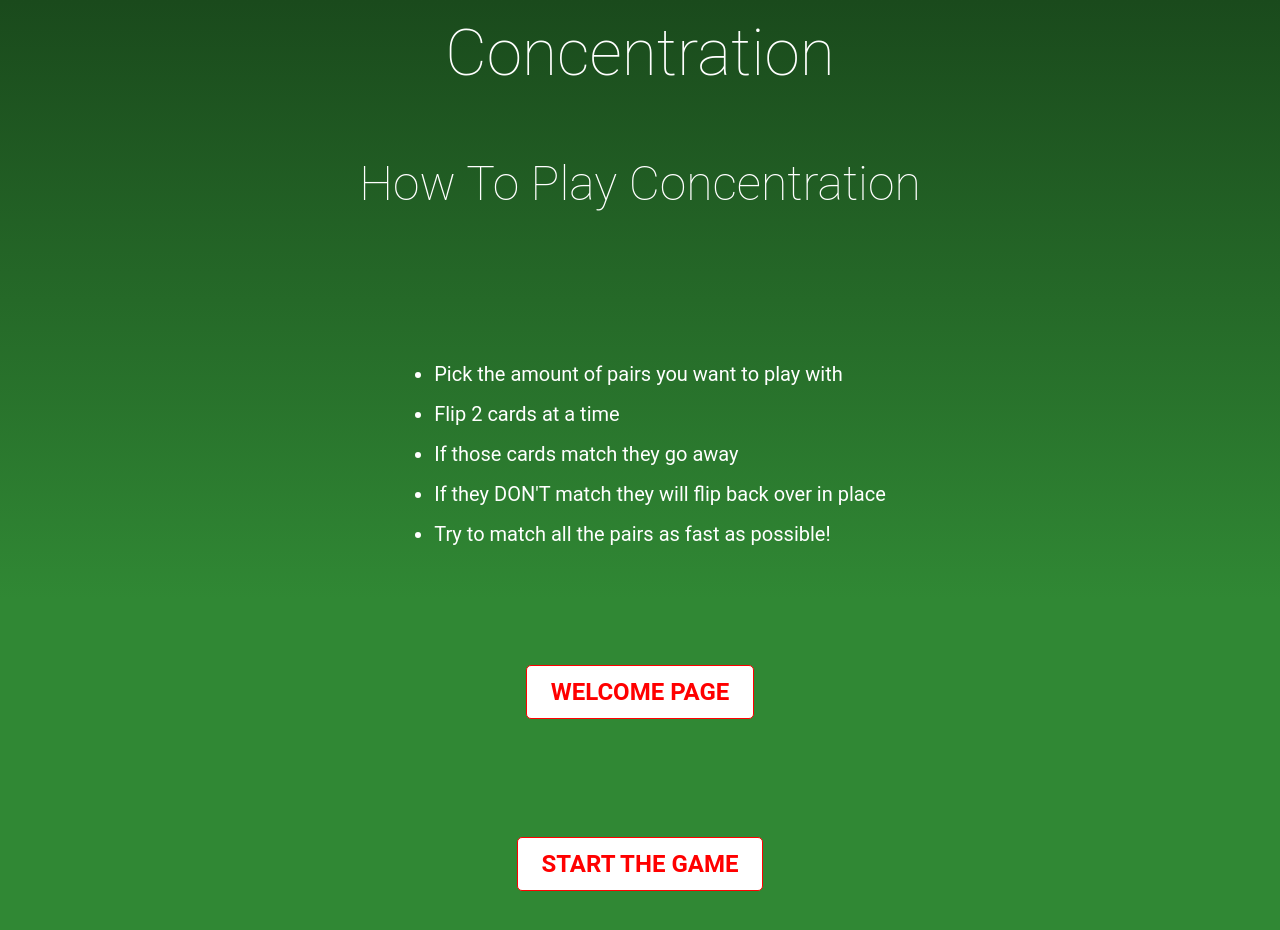
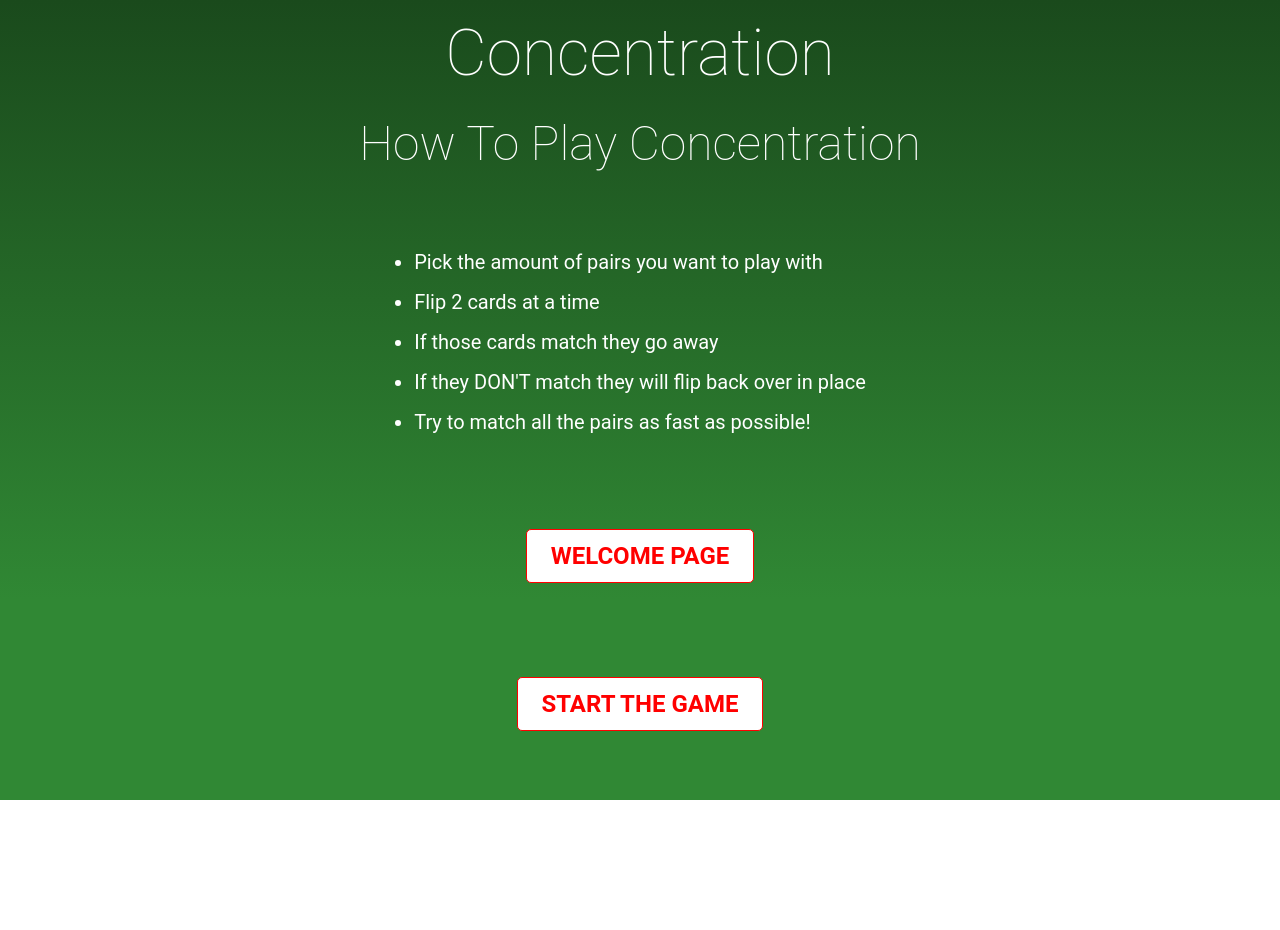
Before and after one commit to STLnick/concentration-game, a React (Create React App) app in the folder client/: page /howtoplay in a window 1280 px wide. Shown: the top 930 px of the page. After the commit the page ends 800 px from the top, so only its background shows below. Built offline with nearby package versions, Linux system fonts and the light colour scheme; no server answers.

Commit message:
:lipstick: Style body to be at least viewport height to fix layout issues

```diff
--- a/client/src/App.css
+++ b/client/src/App.css
@@ -1,9 +1,8 @@
 .container {
   align-items: center;
-
+  background-color: transparent;
   display: flex;
   flex-direction: column;
-  min-height: 100vh;
   padding-bottom: 2rem;
   width: 100vw;
 }
@@ -21,6 +20,11 @@
 
 .rules-container {
   justify-content: space-between;
+  min-height: 80vh;
+}
+
+.rules-list {
+  padding: 0;
 }
 
 .rules-list-item {
@@ -33,6 +37,7 @@
   color: white;
   font-size: 48px;
   font-weight: 200;
+  margin: 0.5rem 0 0;
 }
 
 .link,
--- a/client/src/index.css
+++ b/client/src/index.css
@@ -11,6 +11,7 @@ body {
   -webkit-font-smoothing: antialiased;
   -moz-osx-font-smoothing: grayscale;
   margin: 0;
+  min-height: 100vh;
   padding: 0;
 }
 
```
